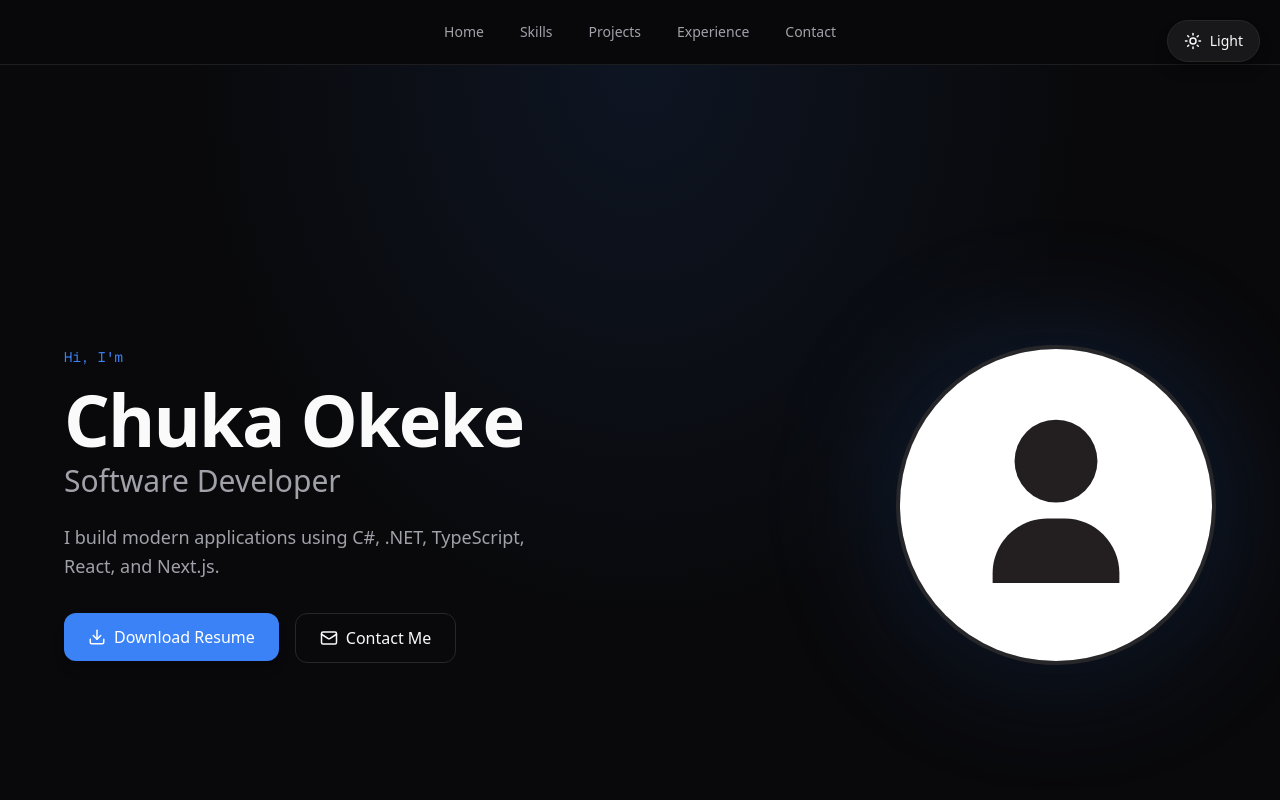
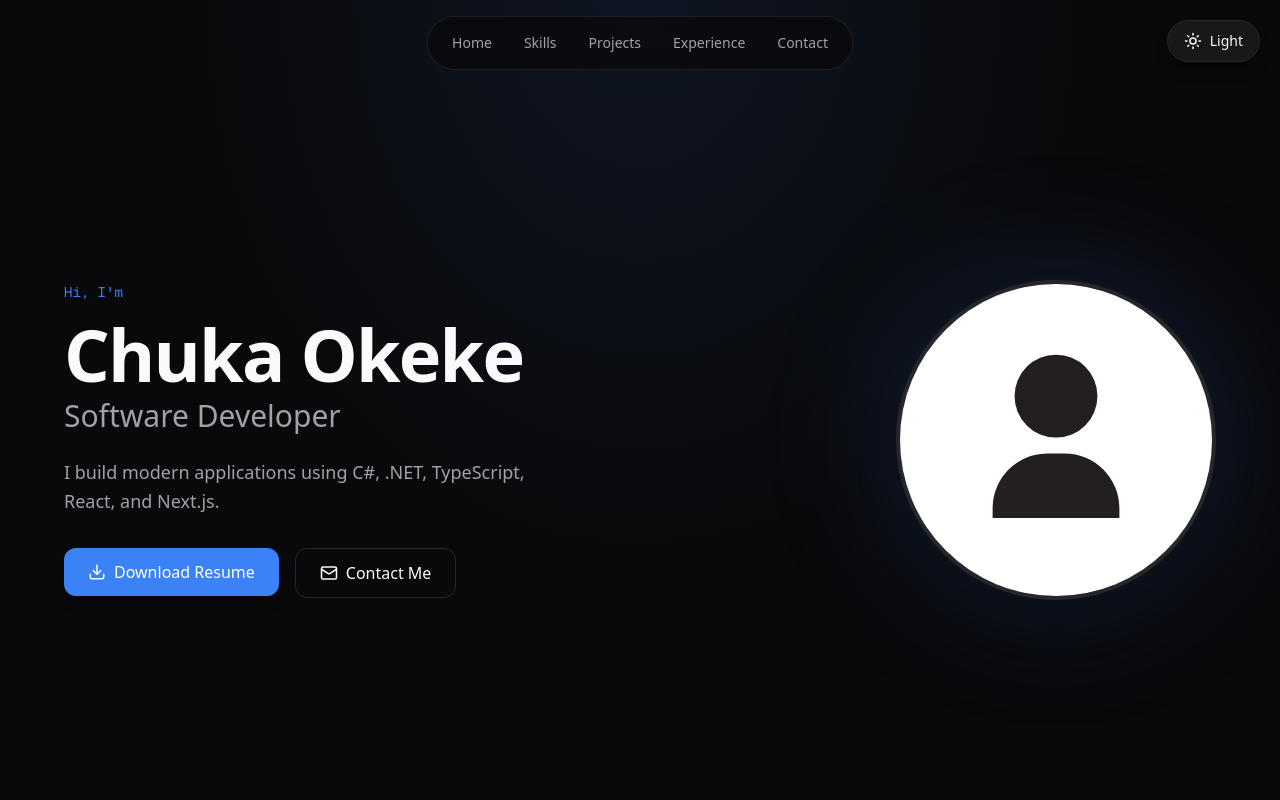
Before and after one commit to okekechuks/Portfolio, a Next.js app: page / in a window 1280 px wide. Shown: the top 800 px of the page. Built offline with nearby package versions, Linux system fonts and the light colour scheme; no server answers.

Commit message:
header tightening

```diff
--- a/src/app/page.tsx
+++ b/src/app/page.tsx
@@ -27,7 +27,7 @@ export default function HomePage() {
   }
 
   return (
-    <main className="bg-background">
+    <main className="relative bg-background">
       <PublicNavbar />
       <ContrastToggle />
       <HeroSection settings={siteSettings} />
--- a/src/components/PublicNavbar.tsx
+++ b/src/components/PublicNavbar.tsx
@@ -12,12 +12,12 @@ const NAV_ITEMS = [
 
 export function PublicNavbar() {
   return (
-    <header className="sticky top-0 z-40 border-b border-border/70 bg-background/85 backdrop-blur-md supports-[backdrop-filter]:bg-background/70">
+    <header className="absolute inset-x-0 top-4 z-40 px-4 sm:px-6 lg:px-8">
       <nav
         aria-label="Primary"
-        className="mx-auto flex h-16 max-w-6xl items-center justify-center px-4 sm:px-6 lg:px-8"
+        className="mx-auto flex w-fit max-w-full items-center justify-center rounded-full border border-border/70 bg-background/80 px-3 py-2 backdrop-blur-md supports-[backdrop-filter]:bg-background/70"
       >
-        <div className="flex w-full flex-wrap items-center justify-start gap-2 text-sm sm:justify-center sm:gap-3">
+        <div className="flex flex-wrap items-center justify-center gap-1 text-sm sm:gap-2">
           {NAV_ITEMS.map((item) => (
             <a
               key={item.href}
```
